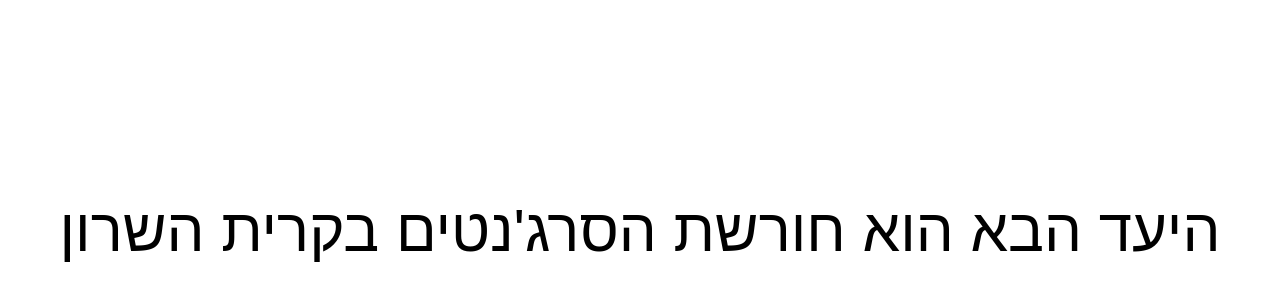
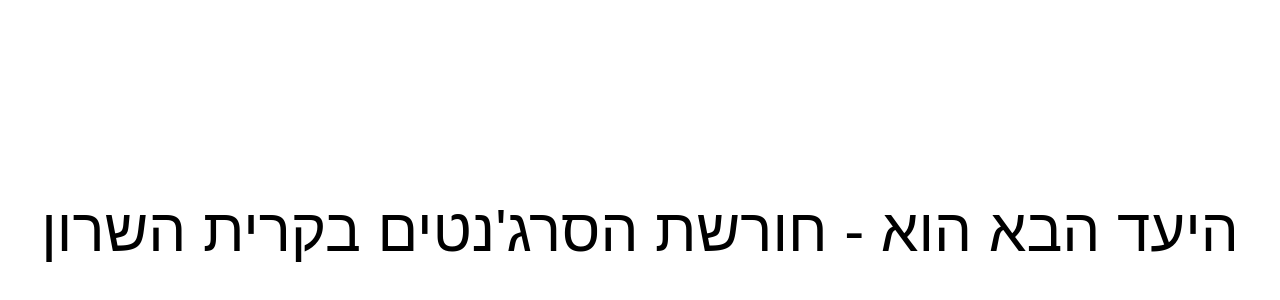
Before and after one commit to shirligamon/-, a plain HTML site: page index.html in a window 1280 px wide. Shown: the part 170-470 px from the top of the page. Drawn offline with Linux system fonts and the light colour scheme.

Commit message:
Update index.html

```diff
--- a/index.html
+++ b/index.html
@@ -16,6 +16,7 @@
     </style>
 </head>
 <body>
-  היעד הבא הוא חורשת הסרג'נטים בקרית השרון
+  היעד הבא הוא -
+    חורשת הסרג'נטים בקרית השרון
 </body>
 </html>
```
